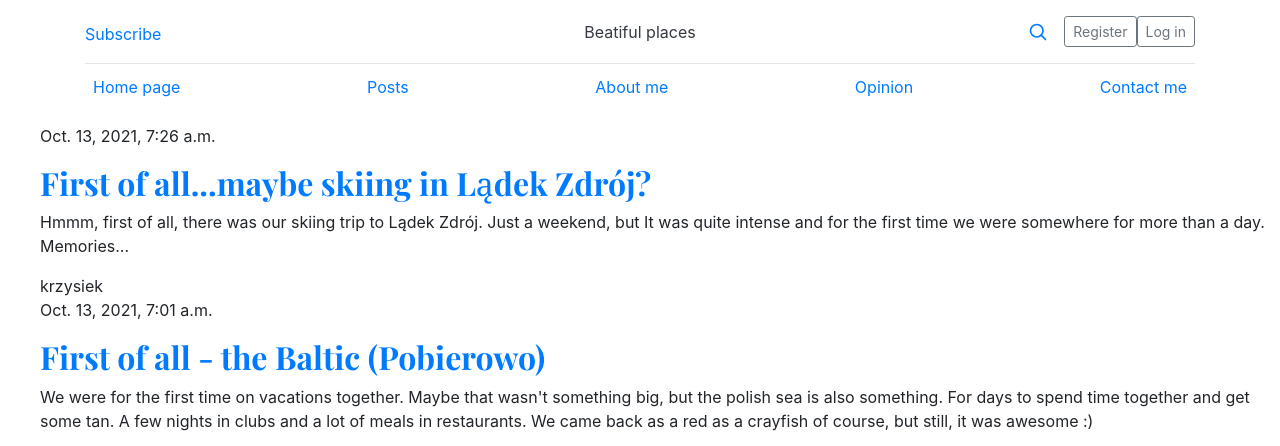
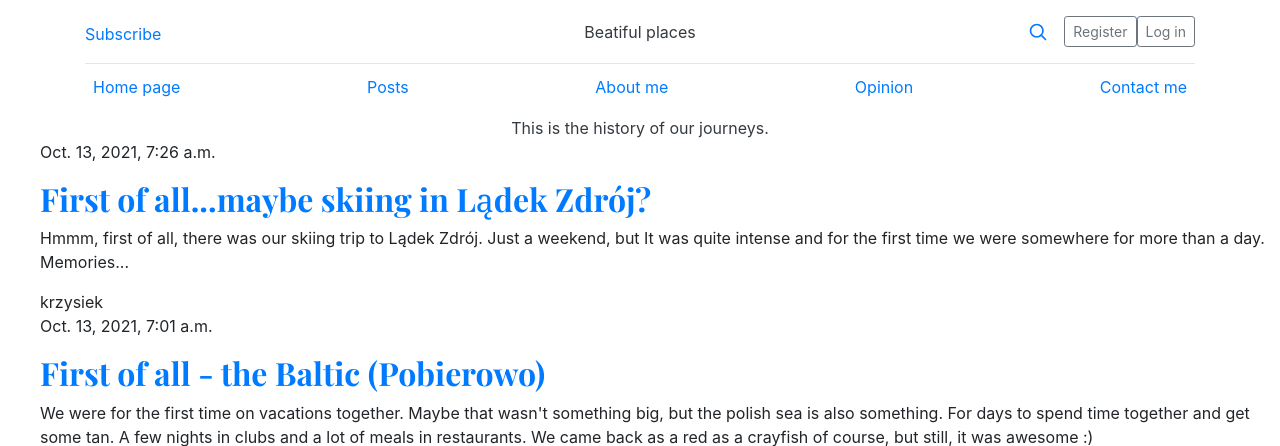
Before and after one commit to ewelinajablonska/blog_page, a Django app: page / in a window 1280 px wide. Shown: the top 446 px of the page. Run offline with Django 3.2, Linux system fonts and the light colour scheme; data comes from the database, SQL or seed files in the repository; some libraries are stand-ins or nearby versions.

Commit message:
update body in base file

```diff
--- a/blog_app/templates/blog_app/base.html
+++ b/blog_app/templates/blog_app/base.html
@@ -106,7 +106,9 @@
         </div>
     {% endif %}
 
-    </p>
+    <div class="text-center">
+            <a class="blog-header-logo text-dark" href="#">This is the history of our journeys.</a>
+    </div>
 
     {% block content %}{% endblock content %}
 </body>
```
